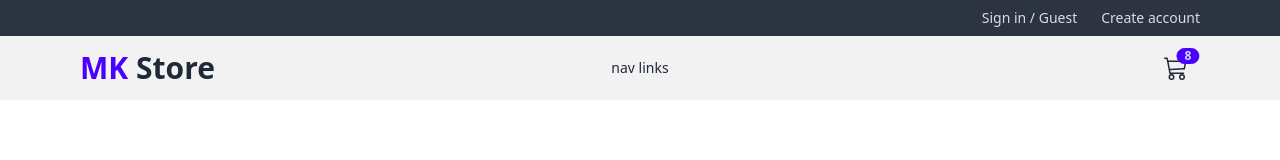
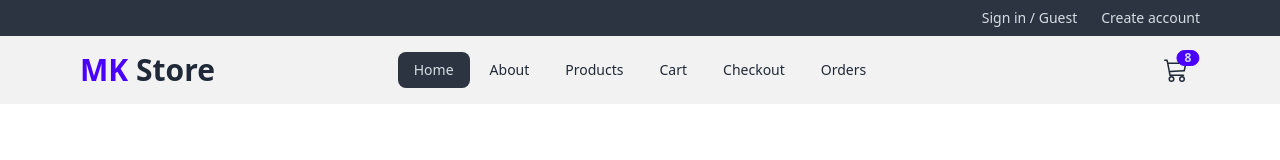
Before and after one commit to dipshanadh/react-ecommerce, a React (Vite) app: page / in a window 1280 px wide. Shown: the top 160 px of the page. Built offline with nearby package versions, Linux system fonts and the light colour scheme.

Commit message:
NavLinks

```diff
--- /dev/null
+++ b/src/components/ui/NavLinks.jsx
@@ -0,0 +1,30 @@
+import { NavLink } from "react-router-dom";
+
+const links = [
+  { id: 1, url: "/", text: "home" },
+  { id: 2, url: "about", text: "about" },
+  { id: 3, url: "products", text: "products" },
+  { id: 4, url: "cart", text: "cart" },
+  { id: 5, url: "checkout", text: "checkout" },
+  { id: 6, url: "orders", text: "orders" },
+];
+
+const NavLinks = () => {
+  return (
+    <>
+      {links.map(link => {
+        const { id, url, text } = link;
+
+        return (
+          <li key={id}>
+            <NavLink to={url} className="capitalize">
+              {text}
+            </NavLink>
+          </li>
+        );
+      })}
+    </>
+  );
+};
+
+export default NavLinks;
--- a/src/components/ui/Navbar.jsx
+++ b/src/components/ui/Navbar.jsx
@@ -2,6 +2,8 @@ import { NavLink } from "react-router-dom";
 
 import { BsCart3, BsMoonFill, BsSunFill } from "react-icons/bs";
 import { FaBarsStaggered } from "react-icons/fa6";
+
+import NavLinks from "./Navlinks";
 
 const Navbar = () => {
   return (
@@ -24,15 +26,17 @@ const Navbar = () => {
 
             <ul
               tabIndex={0}
-              className="menu menu-sm dropdown-content bg-base-200 mt-3 rounded-box p-2 z-[1]"
+              className="menu menu-sm dropdown-content bg-base-200 mt-3 rounded-box p-2 gap-1 z-[1]"
             >
-              navlinks
+              <NavLinks />
             </ul>
           </div>
         </div>
 
         <div className="navbar-center hidden lg:flex">
-          <ul className="menu menu-horizontal">nav links</ul>
+          <ul className="menu menu-horizontal gap-1">
+            <NavLinks />
+          </ul>
         </div>
 
         <div className="navbar-end">
```
